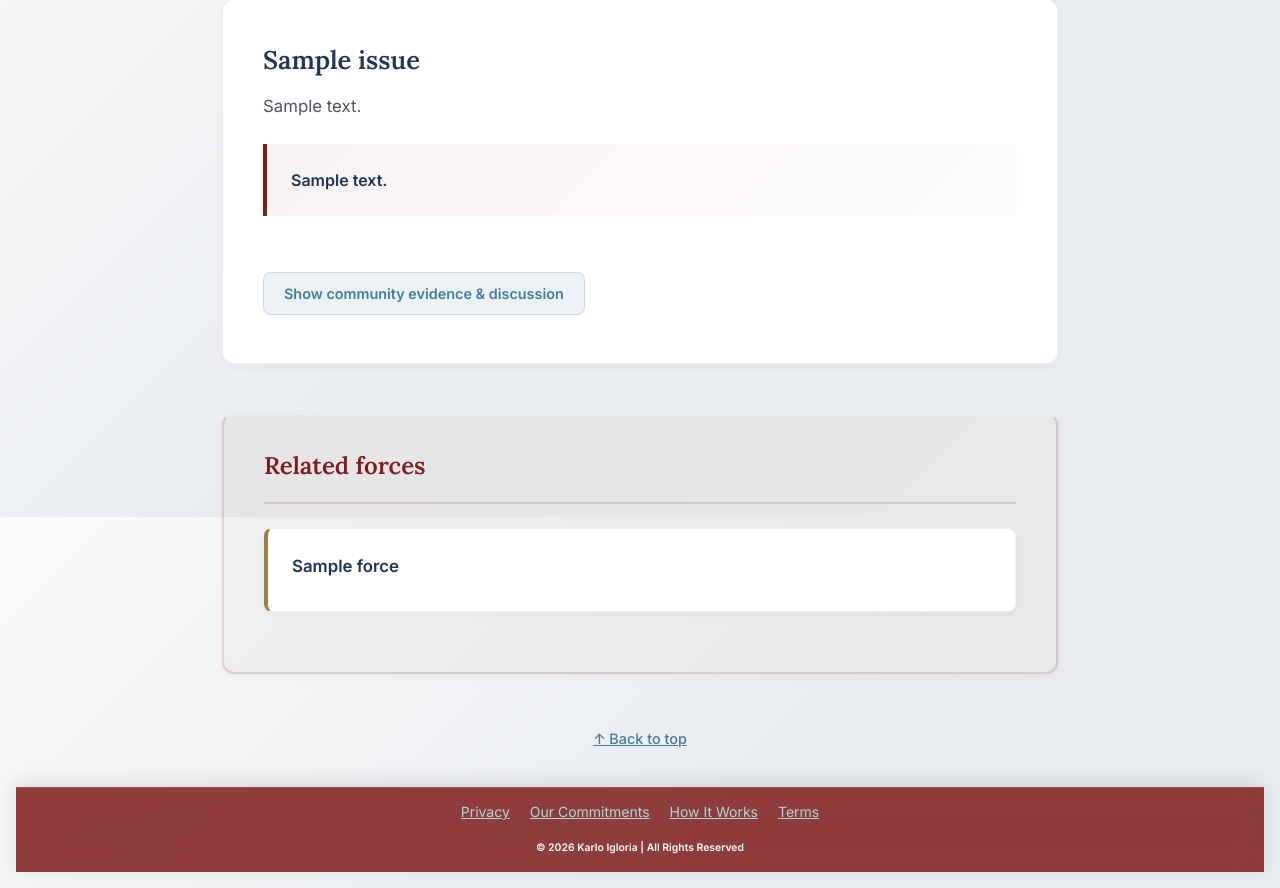
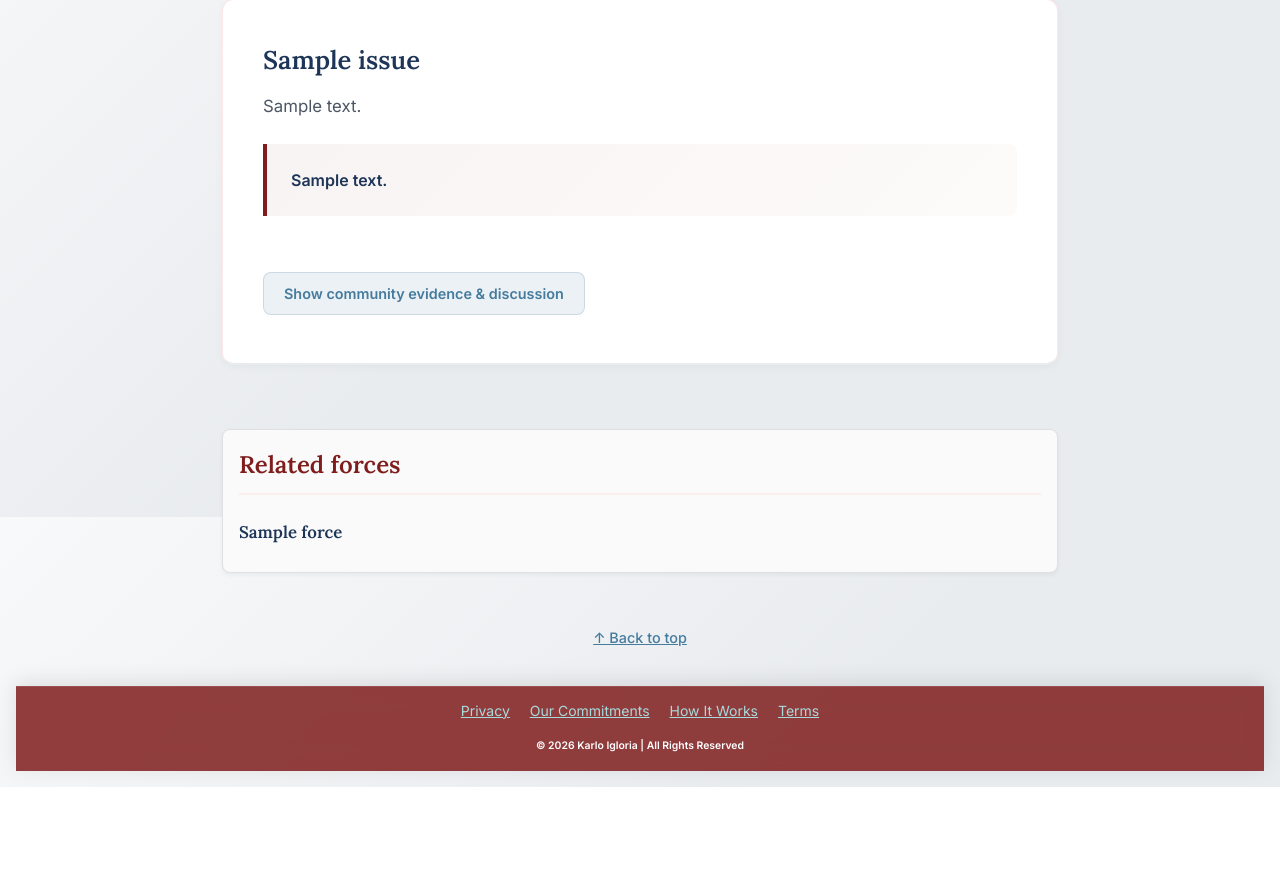
Before and after one commit to Karlo-I/conviction, a Flask app: page /lens/1 in a window 1280 px wide. Shown: the part 283-1171 px from the top of the page. After the commit the page ends 1070 px from the top, so only its background shows below. Run offline with Flask 3, Linux system fonts and the light colour scheme; a database or web service that is not in the repository returns one stand-in record (values such as "Sample title"); some libraries are stand-ins or nearby versions.

Commit message:
font/card styles updated

```diff
--- a/static/css/styles.css
+++ b/static/css/styles.css
@@ -647,8 +647,9 @@ main {
 .evidence-card {
     background: #f8f9fa;
     border-left: 4px solid #457b9d;
+    font-family: 'Lora', serif;
     padding: 1.5rem;
-    border-radius: 0 6px 6px 0;
+    border-radius: 6px 6px 6px 6px;
     margin-bottom: 2rem;
 }
 
@@ -1532,13 +1533,14 @@ button,
 /* ==========================================
    RELATED FORCES SECTION - Distinct & Clear
    ========================================== */
+/* Related Forces Outer Container - Match Forces Page */
 .related-forces {
-    background: linear-gradient(135deg, rgba(127, 29, 29, 0.03) 0%, rgba(158, 128, 66, 0.03) 100%);
-    border: 2px solid rgba(127, 29, 29, 0.15);
-    border-radius: 12px;
-    padding: 2.5rem;
-    margin-top: 4rem;
-    box-shadow: 0 2px 8px rgba(0, 0, 0, 0.04);
+    background-color: #fafafa;
+    border: 1px solid #e0e0e0 !important;
+    border-radius: 8px !important;
+    padding: 1rem !important;
+    margin-top: 4rem !important;
+    box-shadow: 0 2px 4px rgba(0,0,0,0.05);
 }
 
 .related-forces h2 {
@@ -1546,44 +1548,26 @@ button,
     margin-bottom: 1.5rem;
     color: var(--color-burgundy);
     font-size: 1.5rem;
-    padding-bottom: 1rem;
-    border-bottom: 2px solid rgba(127, 29, 29, 0.15);
-}
-
-/* Each force as a distinct card */
-.related-forces > div {
-    background: #ffffff;
-    border: 1px solid rgba(254, 205, 211, 0.4);
-    border-left: 4px solid var(--color-gold);
-    border-radius: 8px;
-    padding: 1.5rem;
-    margin-bottom: 1rem;
-    box-shadow: 0 2px 6px rgba(0, 0, 0, 0.04);
-    transition: all 0.2s ease;
-}
-
-.related-forces > div:hover {
-    border-left-color: var(--color-burgundy);
-    box-shadow: 0 4px 12px rgba(0, 0, 0, 0.08);
-    transform: translateX(4px);
+    padding-bottom: .5rem;
+    border-bottom: 2px solid rgba(254, 205, 211, 0.3);
 }
 
 .related-forces a {
-    color: var(--color-text-primary);
-    font-weight: 600;
-    font-size: 1.05rem;
-    text-decoration: none;
+    color: var(--color-text-primary) !important; /* Forces dark blue text */
+    font-family: 'Lora', serif;
+    font-weight: 600 !important;
+    font-size: 1.05rem !important;
+    text-decoration: none !important;
     display: block;
-    margin-bottom: 0.5rem;
-    transition: color 0.2s ease;
+    transition: color 0.2s ease !important;
 }
 
 .related-forces a:hover {
-    color: var(--color-burgundy);
+    color: var(--color-burgundy) !important; /* Forces burgundy text on hover */
 }
 
 .related-forces p {
-    margin: 0;
+    margin: 0.5rem 0 0 0;
     font-size: 0.9rem;
     color: var(--color-text-secondary);
     line-height: 1.5;
--- a/templates/lens.html
+++ b/templates/lens.html
@@ -231,7 +231,7 @@
     <div class="related-forces" style="margin-top: 3rem; padding-top: 2rem; border-top: 2px solid #e9ecef;">
         <h2>Related forces</h2>
         {% for f in forces %}
-        <div style="margin-bottom: 1.25rem;">
+        <div style="margin-bottom: .65rem;">
             <a href="{{ url_for('force_detail', slug=f.slug) }}" style="font-weight: 600; color: #1d3557; text-decoration: none; font-size: 1.05rem;">{{ f.title }}</a>
             {% if f.explanation %}
                 <p style="margin: 0.25rem 0 0 0; font-size: 0.9rem; color: #495057; line-height: 1.4;">{{ f.explanation }}</p>
```
Also changed, not shown: templates/forces_current.html (deleted, +0 -28 lines).
